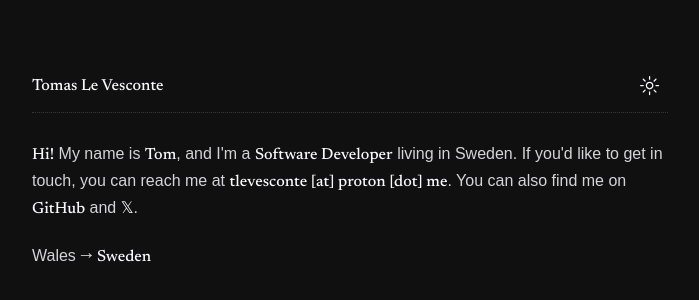
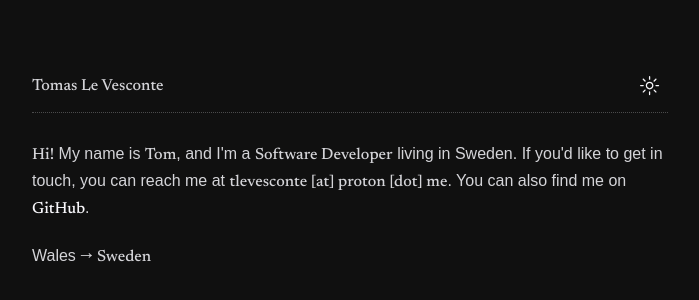
Before and after one commit to levesconte/www, a Next.js app: page / in a window 1280 px wide. Shown: the part 188-488 px from the top of the page, without its empty margins (290-989 px from the left). Built offline with nearby package versions, Linux system fonts and the light colour scheme; a web font is replaced by a local one.

Commit message:
Update content

```diff
--- a/src/app/globals.css
+++ b/src/app/globals.css
@@ -5,11 +5,11 @@
 
 @layer base {
   :root {
-    --background: 12, 12.2%, 91.96%;
+    --background: 52, 36%, 92%;
     /* Bold text */
-    --primary-foreground: 234.29, 51.22%, 16.08%;
+    --primary-foreground: 10, 91%, 65%;
     /* Regular text */
-    --secondary-foreground: 233.33, 16.07%, 19%;
+    --secondary-foreground: 0, 0%, 18%;
   }
 
   .dark {
--- a/src/app/page.tsx
+++ b/src/app/page.tsx
@@ -8,14 +8,14 @@ export default function Home() {
       {/* Header */}
       <header className="animate-slide-down-and-fade-1 flex flex-col">
         <div className="flex flex-row items-center justify-between">
-          <h1 className="pr-4 font-reader font-medium text-primary-foreground">
+          <h1 className="pr-4 font-reader font-medium text-secondary-foreground">
             Tomas Le Vesconte
           </h1>
           <ModeToggle />
         </div>
 
         {/* Break */}
-        <hr className="mb-[28px] mt-[8px] border-dotted border-secondary-foreground opacity-20" />
+        <hr className="mb-[28px] mt-[8px] border-dotted border-secondary-foreground opacity-30" />
       </header>
 
       {/* About */}
@@ -31,8 +31,8 @@ export default function Home() {
             Sweden. If you&#39;d like to get in touch, you can reach me at{" "}
             <SpecialText text="tlevesconte [at] proton [dot] me" />. You can
             also find me on{" "}
-            <Hyperlink text="GitHub" href="https://github.com/tlevesconte" />{" "}
-            and <Hyperlink text="𝕏" href="https://x.com/levescontet" />.
+            <Hyperlink text="GitHub" href="https://github.com/levesconte" />.{" "}
+            {/* and <Hyperlink text="𝕏" href="https://x.com/levescontet" />. */}
           </p>
 
           {/* Location */}
--- a/src/components/hyperlink.tsx
+++ b/src/components/hyperlink.tsx
@@ -7,7 +7,7 @@ export default function Hyperlink({
 }) {
   return (
     <a
-      className="font-reader text-[16px] font-medium text-primary-foreground no-underline"
+      className="font-reader text-[16px] font-medium text-primary-foreground"
       href={href}
       target="_blank"
       rel="noopener noreferrer"
--- a/src/components/special-text.tsx
+++ b/src/components/special-text.tsx
@@ -1,6 +1,6 @@
 export default function SpecialText({ text }: { text: string }) {
   return (
-    <span className="font-reader font-medium text-primary-foreground">
+    <span className="font-reader font-medium text-secondary-foreground">
       {text}
     </span>
   );
--- a/src/components/theme-toggle.tsx
+++ b/src/components/theme-toggle.tsx
@@ -11,7 +11,7 @@ export default function ModeToggle() {
       className="ml-2 inline-flex h-9 w-9 items-center justify-center"
       onClick={() => (theme === "dark" ? setTheme("light") : setTheme("dark"))}
     >
-      <MoonIcon className="h-[1.2rem] w-[1.2rem] rotate-0 scale-100 text-primary-foreground transition-transform dark:-rotate-90 dark:scale-0" />
+      <MoonIcon className="h-[1.2rem] w-[1.2rem] rotate-0 scale-100 text-secondary-foreground transition-transform dark:-rotate-90 dark:scale-0" />
       <SunIcon className="absolute h-[1.2rem] w-[1.2rem] rotate-90 scale-0 text-primary-foreground transition-transform dark:rotate-0 dark:scale-100" />
       <span className="sr-only">Toggle light/dark mode</span>
     </button>
```
